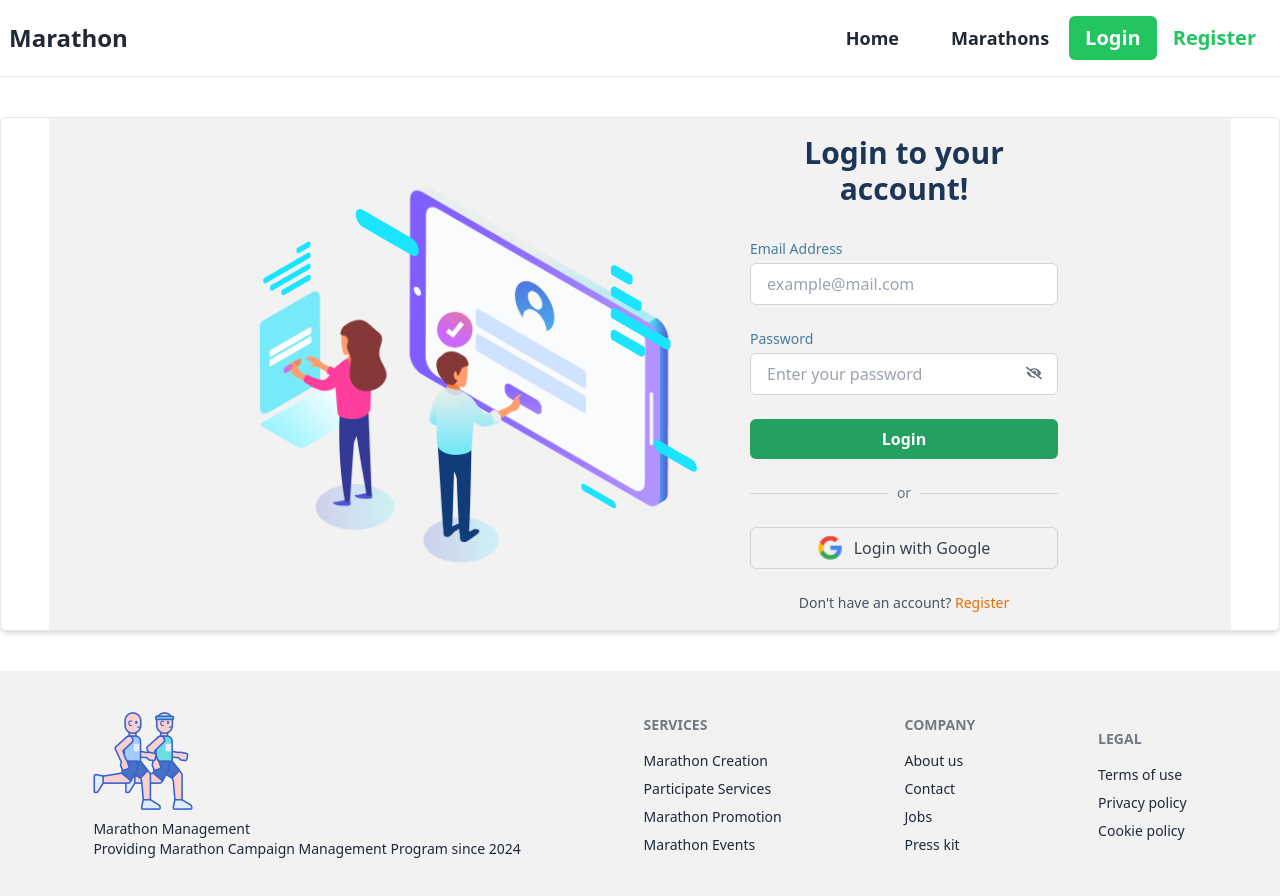
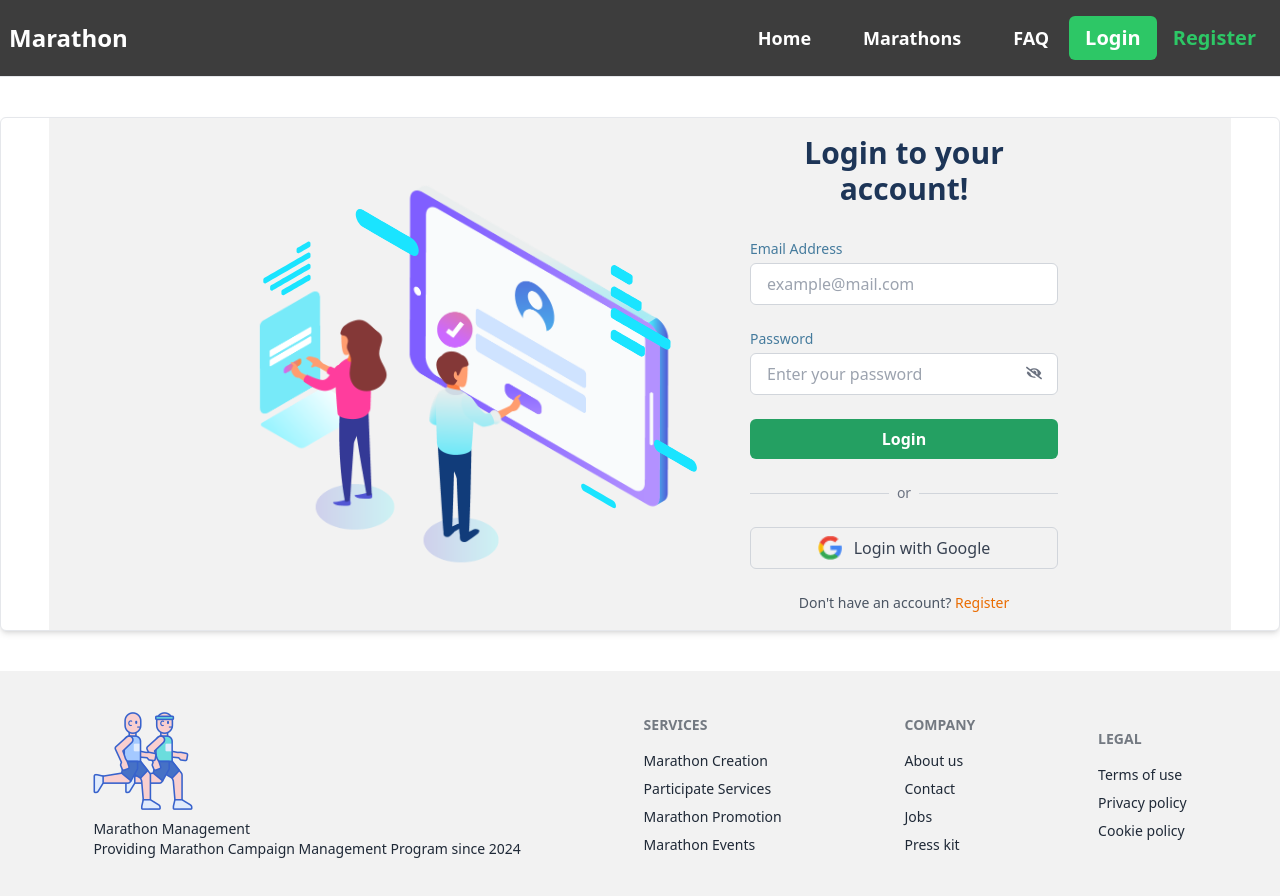
Before and after one commit to SahariorRidoy/Marathon-Management-client, a React (Vite) app: page /login in a window 1280 px wide. Shown: the top 896 px of the page. Built offline with nearby package versions, Linux system fonts and the light colour scheme; no server answers.

Commit message:
Fix navbar

```diff
--- a/src/components/Navbar/Navbar.jsx
+++ b/src/components/Navbar/Navbar.jsx
@@ -5,13 +5,17 @@ import { AuthContext } from "../../Provider/AuthProvider";
 const Navbar = () => {
   const { user, logOut } = useContext(AuthContext);
 
-  useEffect(() => {
-  }, [user]);
+  useEffect(() => {}, [user]);
   return (
-    <div className="navbar flex justify-between max-w-[1320px] mx-auto sticky top-0 z-50 bg-base-100">
+    <div className="bg-[#333333] opacity-95 sticky top-0 z-50">
+      <div className="navbar flex justify-between max-w-[1320px] mx-auto  ">
         <div className="navbar-start">
           <div className="dropdown">
-          <div tabIndex={0} role="button" className="btn btn-ghost lg:hidden">
+            <div
+              tabIndex={0}
+              role="button"
+              className="btn btn-ghost text-white lg:hidden"
+            >
               <svg
                 xmlns="http://www.w3.org/2000/svg"
                 className="h-5 w-5"
@@ -34,14 +38,17 @@ const Navbar = () => {
               <NavLink to="/">Home</NavLink>
               <NavLink to="/marathons">Marathons</NavLink>
               <Link to="/login">
-              <p className="btn bg-[#469ee2] text-white text-xl">Login</p>
+                <p className="btn bg-[#469ee2] text-white text-lg">Login</p>
               </Link>
               <Link to="/register">
-              <p className="btn bg-[#469ee2] text-white text-xl">Register</p>
+                <p className="btn bg-[#469ee2] text-white text-lg">Register</p>
               </Link>
             </ul>
           </div>
-        <Link to="/" className="btn px-0 btn-ghost text-lg lg:text-2xl">
+          <Link
+            to="/"
+            className="btn px-0 btn-ghost text-white text-lg lg:text-2xl"
+          >
             Marathon
           </Link>
         </div>
@@ -50,23 +57,38 @@ const Navbar = () => {
             <NavLink
               to="/"
               className={({ isActive }) =>
-              isActive
-                ? "px-4 py-2 rounded-md bg-blue-500 text-white"
-                : "px-4 py-2 rounded-md"
+                `px-4 py-2 rounded-md text-white transition ${
+                  isActive ? "bg-blue-500" : "hover:bg-blue-400"
+                }`
               }
             >
               Home
             </NavLink>
+
             <NavLink
               to="/marathons"
               className={({ isActive }) =>
-              isActive
-                ? "px-4 py-2 rounded-md bg-blue-500 text-white"
-                : "px-4 py-2 rounded-md"
+                `px-4 py-2 rounded-md text-white transition ${
+                  isActive ? "bg-blue-500" : "hover:bg-blue-400"
+                }`
               }
             >
               Marathons
             </NavLink>
+
+            <a
+              href="#faq"
+              onClick={(e) => {
+                e.preventDefault();
+                const faqSection = document.getElementById("faq");
+                if (faqSection) {
+                  faqSection.scrollIntoView({ behavior: "smooth" });
+                }
+              }}
+              className="px-4 py-2 rounded-md text-white cursor-pointer hover:bg-blue-400 transition"
+            >
+              FAQ
+            </a>
           </ul>
 
           {/* If User Exist */}
@@ -76,23 +98,19 @@ const Navbar = () => {
               <NavLink
                 to="/dashboard"
                 className={({ isActive }) =>
-                isActive
-                  ? "px-4 py-2 rounded-md bg-blue-500 text-white"
-                  : "px-4 py-2 rounded-md"
+                  `px-4 py-2 rounded-md text-white transition ${
+                    isActive ? "bg-blue-500" : "hover:bg-blue-400"
+                  }`
                 }
               >
                 Dashboard
               </NavLink>
-            <div
-              className="w-full h-12 rounded-full overflow-hidden cursor-pointer"
-
-            >
+              <div className="w-full h-12 rounded-full overflow-hidden cursor-pointer">
                 <div className="avatar online">
                   <div className="w-12 rounded-full">
-                  <img src={user?.photoURL}  className=""/>
+                    <img src={user?.photoURL} className="" />
                   </div>
                 </div>
-
               </div>
               <button
                 onClick={logOut}
@@ -127,6 +145,7 @@ const Navbar = () => {
           )}
         </div>
       </div>
+    </div>
   );
 };
 
--- a/src/components/Pages/Home/FaqSection.jsx
+++ b/src/components/Pages/Home/FaqSection.jsx
@@ -37,7 +37,7 @@ const FaqSection = () => {
   };
 
   return (
-    <section className="max-w-[1320px] mx-auto pt-12 bg-gray-100">
+    <section id="faq" className="max-w-[1320px] mx-auto pt-12 bg-gray-100">
       <div className="space-y-4">
         {faqs.map((faq, index) => (
           <div key={index} className="bg-white shadow-lg rounded-lg">
```
Lines whose indentation alone changed are shown as unchanged.
